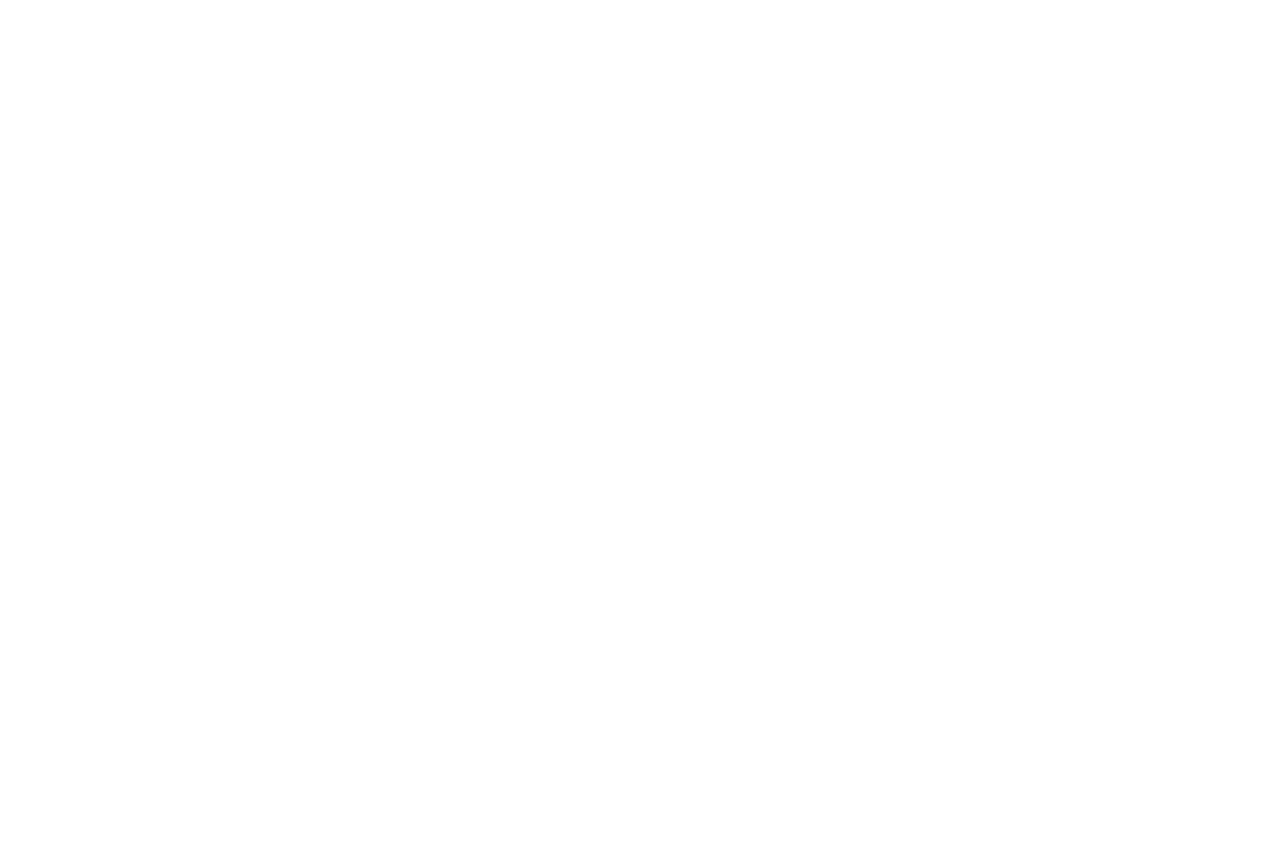
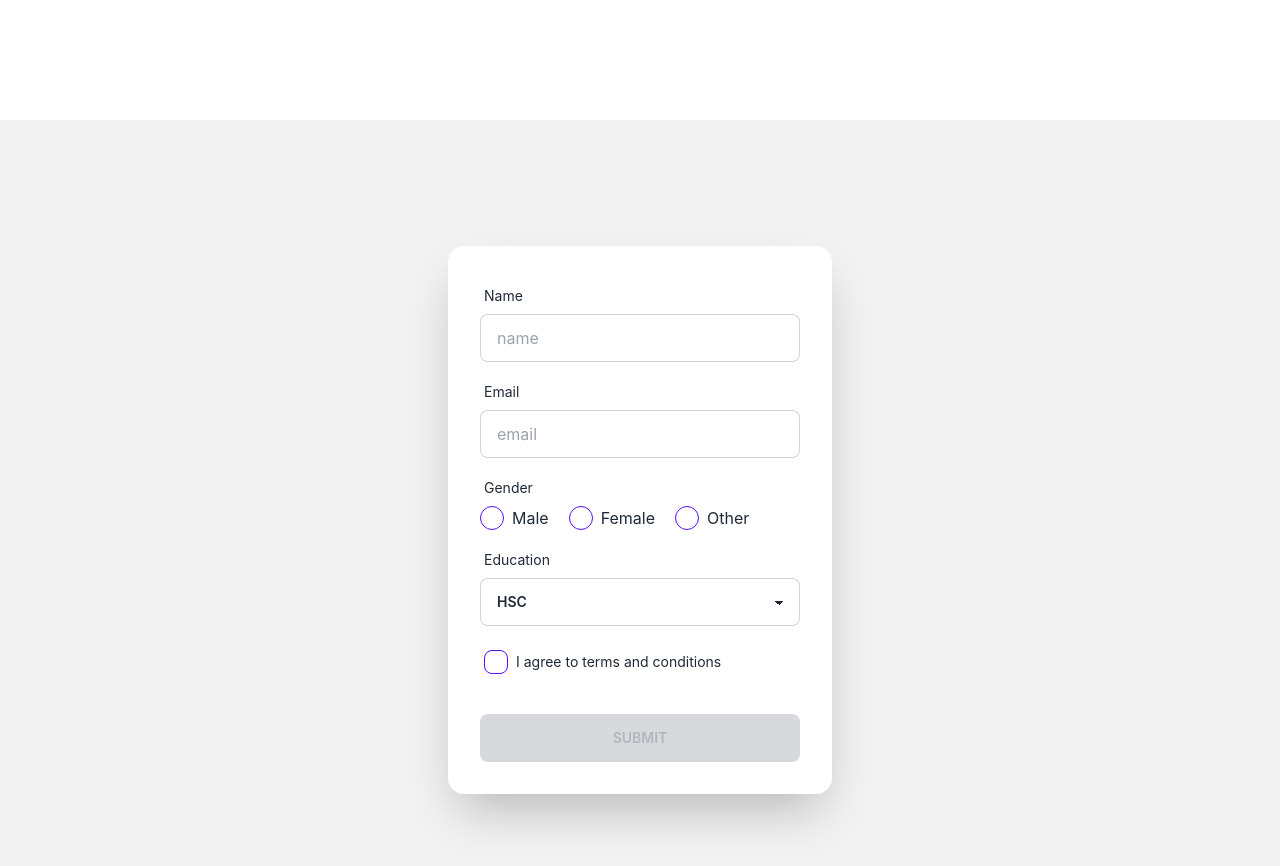
Before and after one commit to Tanmoy-Parvez/combain-usereducer-and-usecontext, a React (Create React App) app: page / in a window 1280 px wide. Shown: the part 680-1546 px from the top of the page. Before the commit the page ends 800 px from the top, so only its background shows below. Built offline with nearby package versions, Linux system fonts and the light colour scheme.

Commit message:
create an form and handle its states

```diff
--- a/src/App.js
+++ b/src/App.js
@@ -1,10 +1,12 @@
 import React from 'react';
 import Counter from './components/Counter/Counter';
+import SubmissionForm from './components/Form/Form';
 
 const App = () => {
   return (
     <>
-      <Counter/>
+      <Counter />
+      <SubmissionForm/>
     </>
   );
 };
--- /dev/null
+++ b/src/components/Form/Form.js
@@ -0,0 +1,89 @@
+import React, { useReducer } from 'react';
+
+const SubmissionForm = () => {
+
+    const initialState = {
+        name: '',
+        email: '',
+        gender: '',
+        education: '',
+        term: false,
+    };
+
+
+    const reducer = (state, action) => {
+
+        if (action.type === "INPUT") {
+            return {
+                ...state,
+                [action.payload.name]: action.payload.value
+            }
+        }
+        else if (action.type === "TOGGLE") {
+            return {
+                ...state,
+                term: !state.term
+            }
+        }
+
+    }
+
+    const [state, dispatch] = useReducer(reducer, initialState);
+
+
+
+    const handleFormSubmit = (e) => {
+        console.log(state);
+        e.preventDefault();
+    }
+
+    return (
+        <div className="hero min-h-screen bg-base-200 w-[100%]">
+
+            <div className="card w-full max-w-sm shadow-2xl bg-base-100">
+                <form className="card-body" onSubmit={handleFormSubmit}>
+                    <div className="form-control">
+                        <label className="label">
+                            <span className="label-text">Name</span>
+                        </label>
+                        <input onBlur={(e) => dispatch({ type: "INPUT", payload: { name: e.target.name, value: e.target.value } })} type="text" name="name" placeholder="name" className="input input-bordered" />
+                        <label className="label mt-3">
+                            <span className="label-text">Email</span>
+                        </label>
+                        <input onBlur={(e) => dispatch({ type: "INPUT", payload: { name: e.target.name, value: e.target.value } })} type="email" name="email" placeholder="email" className="input input-bordered" />
+                        <label className="label mt-3">
+                            <span className="label-text">Gender</span>
+                        </label>
+                        <span className='flex' onClick={(e) => dispatch({ type: "INPUT", payload: { name: e.target.name, value: e.target.value } })}>
+                            <input type="radio" name="gender" className="radio radio-primary mr-2" value="male" />
+                            Male
+                            <input type="radio" name="gender" className="radio radio-primary mr-2 ml-5" value="female" />
+                            Female
+                            <input type="radio" name="gender" className="radio radio-primary mr-2 ml-5" value="other" />
+                            Other
+                        </span>
+                        <label className="label mt-3">
+                            <span className="label-text">Education</span>
+                        </label>
+
+                        <select onChange={(e) => dispatch({ type: "INPUT", payload: { name: e.target.name, value: e.target.value } })} className="select select-bordered" name="education">
+                            <option>HSC</option>
+                            <option>SSC</option>
+                        </select>
+
+                        <label className="label cursor-pointer mt-4 justify-start">
+                            <input onClick={() => dispatch({ type: "TOGGLE" })} name="term" type="checkbox" className="checkbox checkbox-primary mr-2" />
+                            <span className="label-text">I agree to terms and conditions</span>
+                        </label>
+                    </div>
+                    <div className="form-control mt-6">
+                        <button disabled={!state.term} className="btn btn-primary">Submit</button>
+                    </div>
+                </form>
+            </div>
+
+        </div>
+    );
+};
+
+export default SubmissionForm;
```
